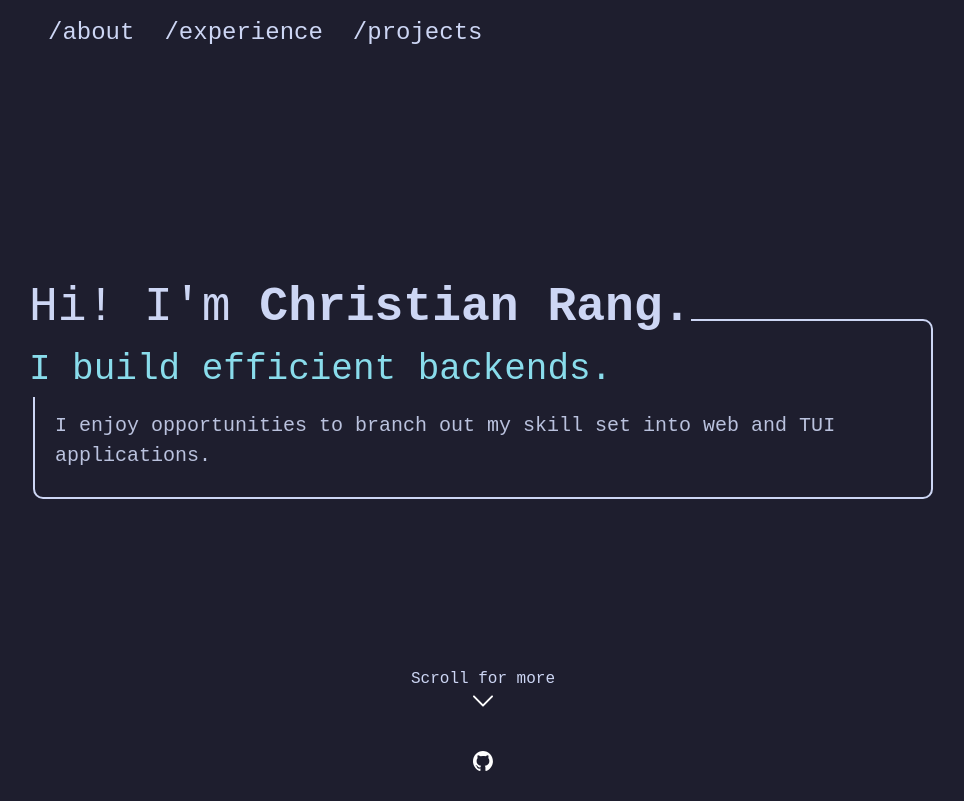
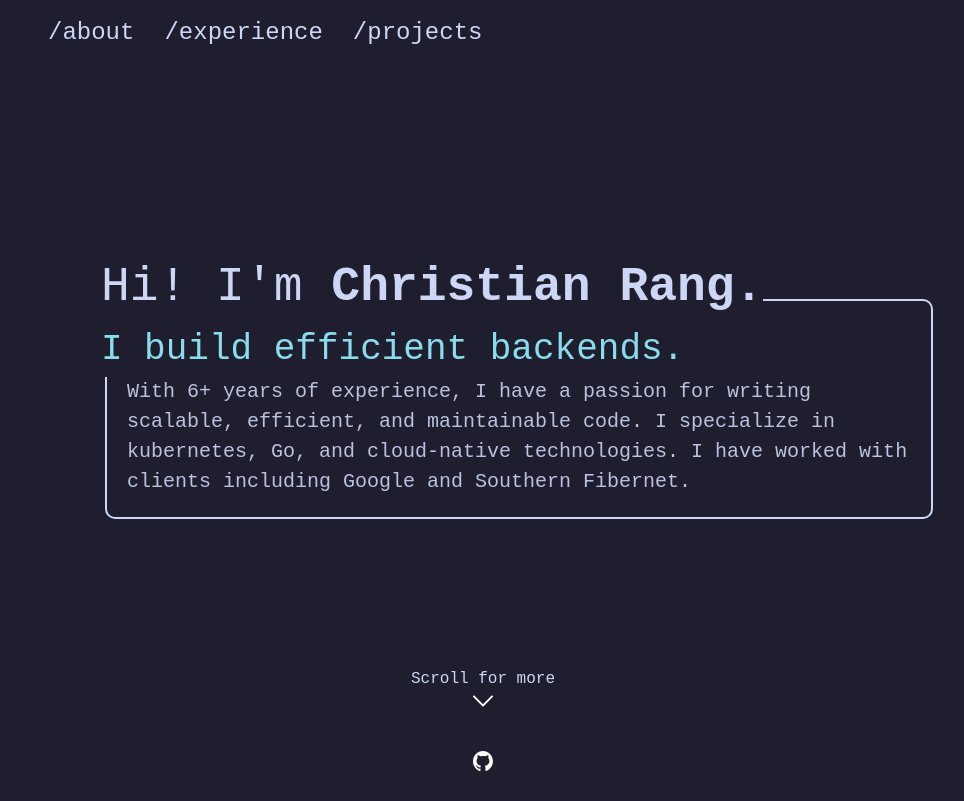
Before and after one commit to christianrang/portfolio-site, a Next.js app: page / in a window 1280 px wide. Shown: the whole page, without its empty margins (157-1121 px from the left). Built offline with nearby package versions, Linux system fonts and the light colour scheme.

Commit message:
feat(ui-audit): improve experience readability (#24)

```diff
--- a/components/experience/card.tsx
+++ b/components/experience/card.tsx
@@ -22,11 +22,11 @@ const CardTags = ({ tags }: CardTagsProps) => {
     return (
         <>
             <div className={styles.cardtagscontainer}>
-                Technologies: {tags?.map(
+                TECHNOLOGIES: {tags?.map(
                     (tag, index) => {
                         return (
                         <>
-                            <div key={index} className={styles.cardtag}>{tag}</div>
+                            <div key={index} className={styles.cardtag}>{tag.toUpperCase()}</div>
                         </>
                         );
                     }
@@ -37,24 +37,33 @@ const CardTags = ({ tags }: CardTagsProps) => {
 };
 
 const ExperienceCard = ({ experienceInfo }: ExperienceCardProps) => {
+    if (!experienceInfo) {
+        return null;
+    }
+
+    const startDate = experienceInfo?.startDate === "Present" ? new Date() : new Date(experienceInfo?.startDate);
+    const endDate = experienceInfo?.endDate === "Present" ? new Date() : new Date(experienceInfo?.endDate);
+
     return (
         <>
             <div className={styles.container}>
                 <div className={styles.card}>
                     <div className={styles.leftcard}>
-                        {experienceInfo?.startDate}-{experienceInfo?.endDate}
+                        <p><strong>{experienceInfo?.jobTitle.toUpperCase()}</strong></p>
+                        <p>/{experienceInfo?.company}</p>
+                        <div className={styles.time}>
+                            <small>{startDate.getFullYear()}-{endDate.getFullYear()}</small>
+                        </div>
                     </div>
                     <div className={styles.rightcard}>
                         <div className={styles.cardheader}>
-                            {experienceInfo?.company}
-                        </div>
-                        <div className={styles.cardsubheader}>
-                            {experienceInfo?.jobTitle}
+                            <strong>
+                                <CardTags tags={experienceInfo?.tags} />
+                            </strong>
                         </div>
                         <div className={styles.cardbody}>
                             {experienceInfo?.body}
                         </div>
-                        <CardTags tags={experienceInfo?.tags} />
                     </div>
                 </div>
             </div>
--- a/components/experience/index.tsx
+++ b/components/experience/index.tsx
@@ -15,12 +15,16 @@ export const experienceInfoList: ExperienceInfo[] = [
       <>
         <ul style={{ listStyleType: "circle" }}>
           <li>
+              <p>
                   Reduced Google Software Development contract backlog by 100% in 6
                   months. This recovered the contract to a healthy state from
                   unwilling to resign.
+              </p>
           </li>
           <li>
+              <p>
                   Designed and implemented Custom Operator to automate 40 hours per week of manual work
+              </p>
           </li>
         </ul>
       </>
@@ -28,7 +32,7 @@ export const experienceInfoList: ExperienceInfo[] = [
     tags: ["Go", "K8s", "GCP", "Bash", "Python"],
   },
   {
-    company: "SecDevOps Consultant",
+    company: "Freelance",
     jobTitle: "SecDevOps Consultant",
     startDate: "Oct 2021",
     endDate: "Present",
@@ -36,18 +40,24 @@ export const experienceInfoList: ExperienceInfo[] = [
       <>
         <ul style={{ listStyleType: "circle" }}>
           <li>
+            <p>
                 Developed Golang code for ingesting data using ETL into applications
                 saving 1 hour of daily manual work
+            </p>
           </li>
           <li>
+              <p>
                   Used network packet captures to reverse engineer SOAP API and
                   automate configuration backups initially only available via Java GUI
                   saving 1 hour of daily work
+              </p>
           </li>
           <li>
+              <p>
                   Designed SharePoint page to bring paper employee handbooks, upcoming
                   events and company news into a centralized web platform for all
                   employees
+              </p>
           </li>
         </ul>
       </>
@@ -63,7 +73,9 @@ export const experienceInfoList: ExperienceInfo[] = [
       <>
         <ul style={{ listStyleType: "circle" }}>
           <li>
+              <p>
                   Created custom python / netmiko scripts to reduce time handling frequent tasks
+              </p>
           </li>
         </ul>
       </>
@@ -72,14 +84,16 @@ export const experienceInfoList: ExperienceInfo[] = [
   },
   {
     company: "Southern Fibernet",
-    jobTitle: "NOC Engineer",
+    jobTitle: "Linux SysAdmin",
     startDate: "Oct 2018",
     endDate: "Feb 2021",
     body: (
       <>
         <ul style={{ listStyleType: "circle" }}>
           <li>
+              <p>
                   Built and integrated a web dashboard and API for remote querying of logs reducing mean time to restore and troubleshooting
+              </p>
           </li>
         </ul>
       </>
--- a/pages/index.tsx
+++ b/pages/index.tsx
@@ -66,8 +66,10 @@ export default function Home({ layoutProps, isProjectsEnabled }: HomeProps) {
           <h2 className="intro">I build efficient backends.</h2>
           </div>
           <p className="intro">
-            I enjoy opportunities to branch out my skill set into
-            web and TUI applications.
+              With 6+ years of experience, I have a
+              passion for writing scalable, efficient, and maintainable code.
+              I specialize in kubernetes, Go, and cloud-native technologies. I
+              have worked with clients including Google and Southern Fibernet.
           </p>
           </header>
       </Centered>
--- a/styles/Experience.module.css
+++ b/styles/Experience.module.css
@@ -9,7 +9,11 @@
 }
 
 .bigcontainer {
-    height: 100vh;
+    min-height: 100vh;
+
+    @media (max-height: 900px) {
+        height: auto;
+    }
 }
 
 .card {
@@ -21,16 +25,13 @@
 }
 
 .leftcard {
-    padding: 5px;
-    width: 30%;
+    width: 40%;
     color: var(--secondary-text-color);
 }
 
 .rightcard {
-    width: 70%;
-    padding-left: 10px;
-    padding-right: 10px;
-    padding-bottomt: 10px;
+    width: 60%;
+    padding: 0 0 0 calc(var(--p-font-size) * 2);
 }
 
 .cardheader {
@@ -42,18 +43,13 @@
 }
 
 .cardbody {
-    padding-left: 10px;
-    padding-top: 10px;
 }
 
 .cardtagscontainer {
-  padding-top: 10px;
-  font-weight: 500;
   display: flex;
+  font-size: var(--p-font-size);
 
-  --margin-horizontal: .3rem;
-  font-size: 1.2rem;
-
+  --margin-horizontal: 1rem;
 
   @media (max-width: 700px) {
     width: auto;
@@ -64,6 +60,9 @@
 .cardtag {
   color: var(--third-text-color);
   border-radius: 10px;
-  margin-left: var(--margin-horizontal);
-  margin-right: var(--margin-horizontal);
+  margin: 0 var(--margin-horizontal) var(--margin-horizontal) 0;
 }
+
+.time {
+    margin-top: var(--p-font-size);
+}
--- a/styles/globals.css
+++ b/styles/globals.css
@@ -8,7 +8,7 @@
     /* green color pallet https://coolors.co/palette/cad2c5-84a98c-52796f-354f52-2f3e46 */
     /* current color pallet https://coolors.co/palette/01161e-124559-598392-aec3b0-eff6e0 */
     --main-bg-color: #1e1e2e;
-    --highlight-main-bg-color: #74c7ec;
+    --secondary-bg-color: #313244;
     --max-width: 900px;
     --min-width: 200px;
     --primary-text-color: #cdd6f4;
@@ -74,7 +74,8 @@ p.intro {
 
 header > p.intro {
     color: var(--secondary-text-color);
-    padding: calc(var(--h2-font-size) * 2.5) 0 0 var(--p-font-size);
+    padding: calc(var(--top-margin) * 1.5) calc(var(--p-font-size) * 1) var(--p-font-size) var(--p-font-size);
+    word-break: break-word;
 
     @media (max-width: 700px) {
         padding: calc(var(--h2-font-size) * 8) 0 0 var(--p-font-size);
@@ -85,18 +86,12 @@ header {
     border: 2px solid var(--primary-text-color);
     border-radius: 10px;
     color: var(--third-text-color);
-    height: calc(var(--h2-font-size) * 5);
     background: var(--main-bg-color);
     position: relative;
-    padding: 0 0 0 0;
-    margin: calc(var(--h2-font-size) * 1) 0 0 0;
+    margin: calc(var(--h2-font-size) * 1) 0 0 calc(var(--h2-font-size) * 2);
 
     /* NOTE: adjust this to change how the border aligns with the header */
     --top-margin: calc(var(--h2-font-size) * 1.4);
-
-    @media (max-width: 700px) {
-        height: calc(var(--h2-font-size) * 11);
-    }
 }
 
 header > div{
```
Lines whose indentation alone changed are shown as unchanged.
